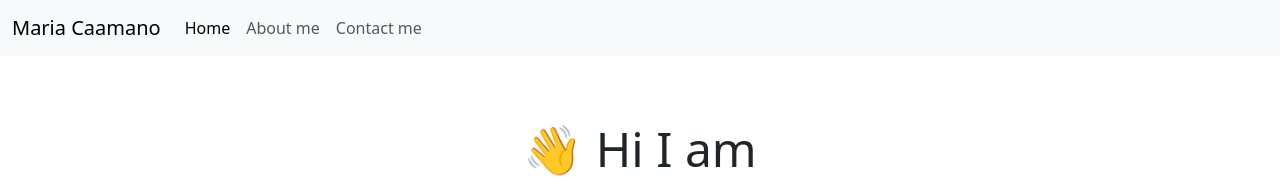
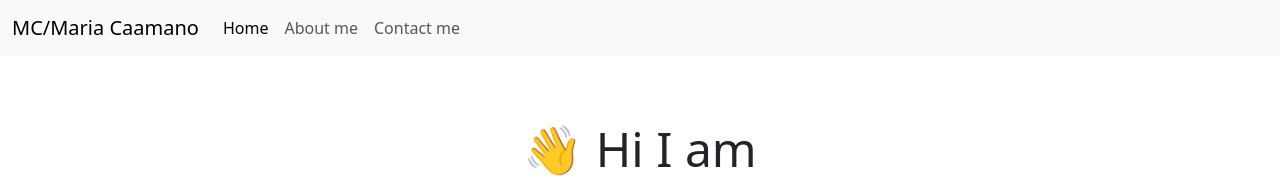
Before and after one commit to mariacaamanotraducciones-wq/my-portfolio, a plain HTML site: page index.html in a window 1280 px wide. Shown: the top 178 px of the page. Drawn offline with nearby package versions, Linux system fonts and the light colour scheme.

Commit message:
added logo

```diff
--- a/index.html
+++ b/index.html
@@ -12,7 +12,7 @@
   <body>
     <nav class="navbar navbar-expand-lg bg-body-tertiary fixed-top">
       <div class="container-fluid">
-        <a class="navbar-brand" href="index.html">Maria Caamano</a>
+        <a class="navbar-brand" href="index.html">MC/Maria Caamano</a>
         <button
           class="navbar-toggler"
           type="button"
```
